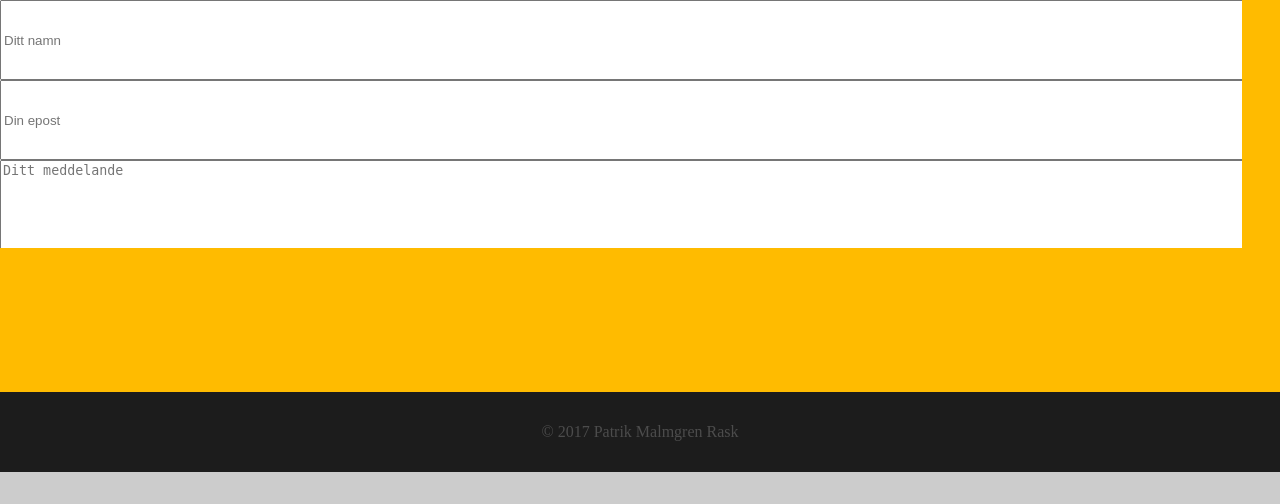
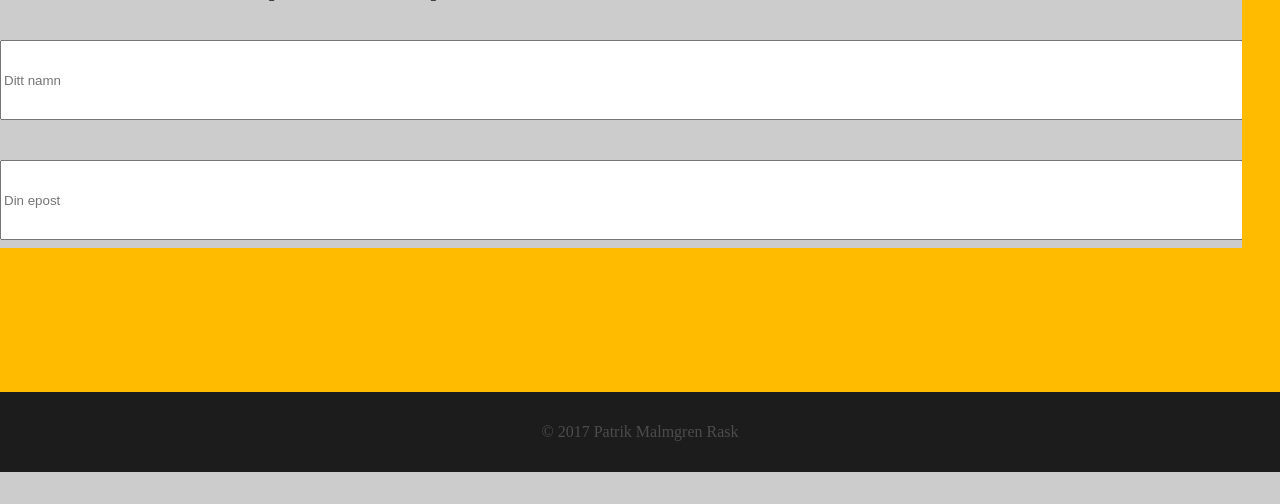
Before and after one commit to Patrikhbg87/site, a PHP site: page /contact.html in a window 1280 px wide. Shown: the part 328-832 px from the top of the page. Run offline with PHP 8.4, Linux system fonts and the light colour scheme; some libraries are stand-ins or nearby versions.

Commit message:
Update style.css

```diff
--- a/style.css
+++ b/style.css
@@ -216,12 +216,14 @@ form{
 form input{
 	width:100vw;
 	height:10vh;
+margin-top:5vh;
 box-sizing:border-box;
 }
 
 #message{
 	width:100vw;
 	height:30vh;
+margin-top:5vh;
 box-sizing:border-box;
 }
 
@@ -229,6 +231,7 @@ box-sizing:border-box;
 	width:100vw;
 	height:10vh;
 	border:1px solid green;
+margin-top:5vh;
 box-sizing:border-box;
 	-webkit-appearance:none;
 }
@@ -237,6 +240,7 @@ box-sizing:border-box;
 	width:50vw;
 	height:10vh;
 	border:1px solid red;
+margin-top:5vh;
 box-sizing:border-box;
 	-webkit-appearance:none;
 }
```
